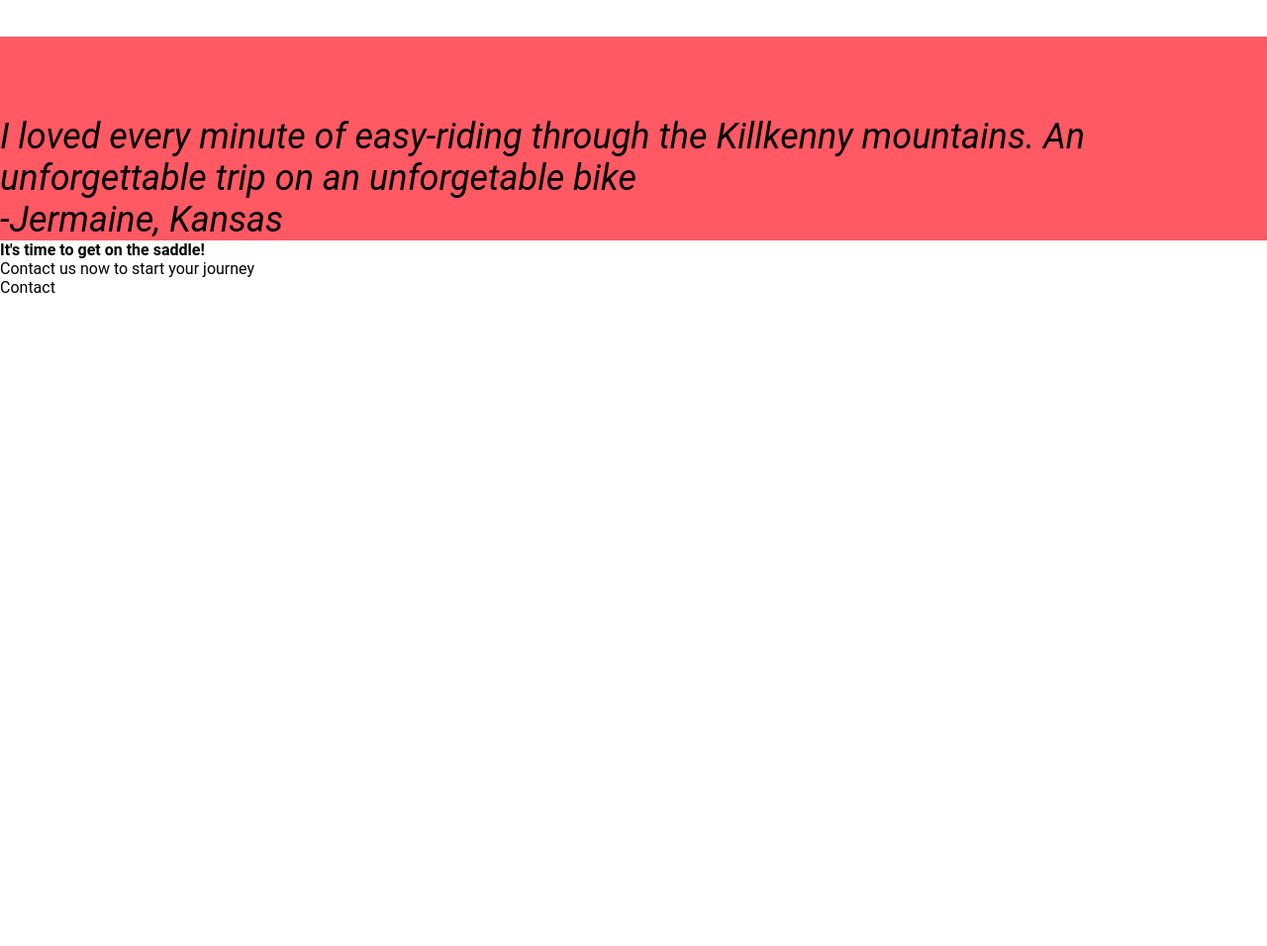
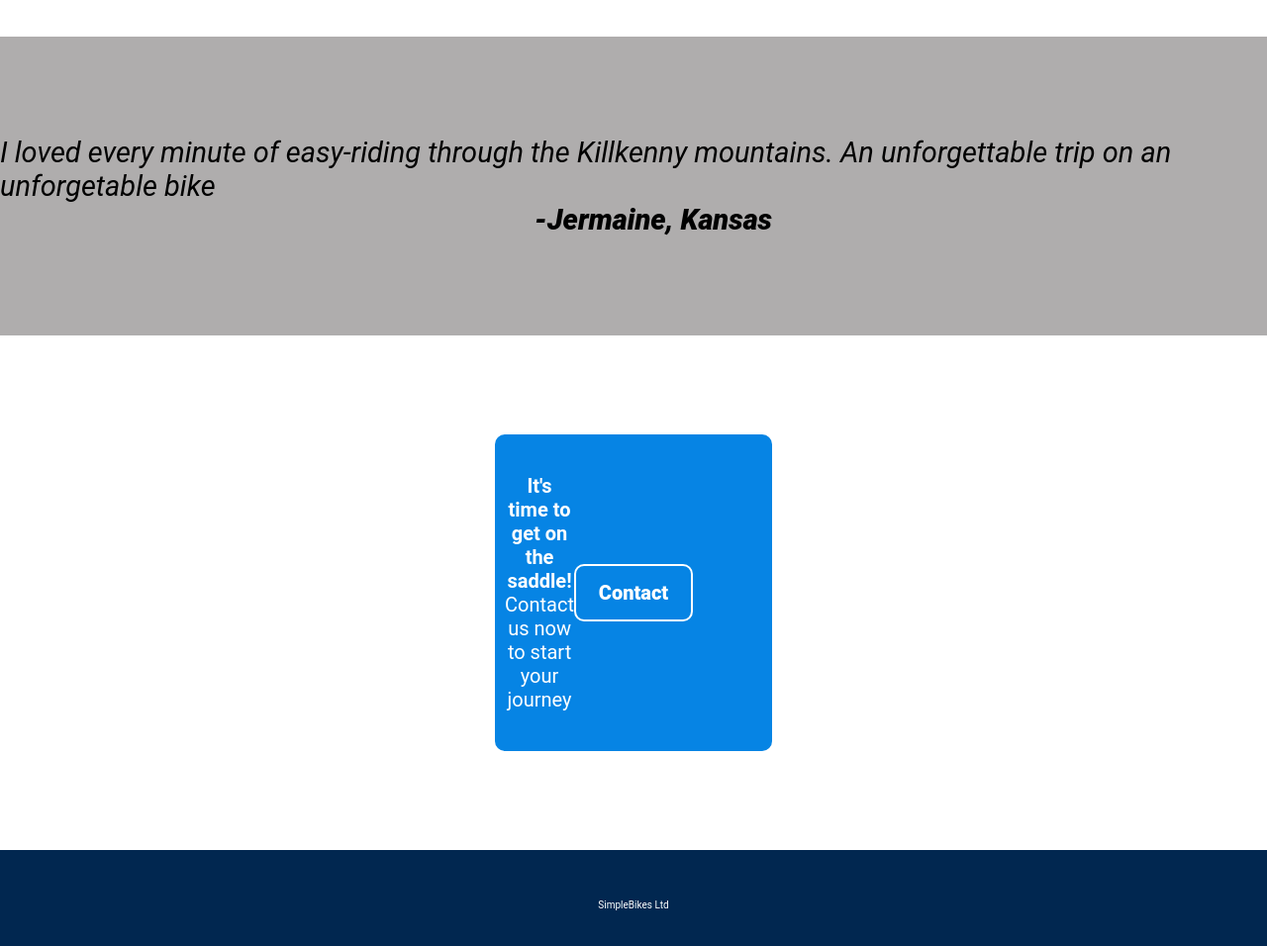
Before and after one commit to hillister/landing-page, a plain HTML site: page index.html in a window 1280 px wide. Shown: the part 1016-1972 px from the top of the page at 99% size. Before the commit the page ends 1316 px from the top, so only its background shows below. Drawn offline with Linux system fonts and the light colour scheme.

Commit message:
Added css to contact box and added footer

```diff
--- a/index.html
+++ b/index.html
@@ -23,7 +23,7 @@
         <ul class="awesome">
             <li><p id="line1">Our bikes are AWESOME!</p></li>
             <li><p id="line2">Affordable bikes of great quality. The adventure awaits...</p></li>
-            <li><button type="button">RENT</button></li>
+            <li><button type="button" id="button1">RENT</button></li>
         </ul>
         <img src="images/firstbike.avif">
     </div>
@@ -55,18 +55,20 @@
     </div>
 
     <div class="third-part">
-        <p>I loved every minute of easy-riding through the Killkenny mountains. An unforgettable trip on an unforgetable bike</p>
-        <p>-Jermaine, Kansas</p>
+        <p class="top">I loved every minute of easy-riding through the Killkenny mountains. An unforgettable trip on an unforgetable bike</p>
+        <p class="bottom">-Jermaine, Kansas</p>
     </div>
 
     <div class="fourth-part">
-        <h4>It's time to get on the saddle!</h4>
-        <p>Contact us now to start your journey</p>
-        <p>Contact</p>
+        <ul class="contact-text">
+            <li><h4>It's time to get on the saddle!</h4></li>
+            <li><p>Contact us now to start your journey</p></li>
+        </ul>
+        <button type="button" id="button2">Contact</button>
     </div>
 
     <div class="footer">
-
+        <p>SimpleBikes Ltd</p>
     </div>
 </body>
 </html>
--- a/style.css
+++ b/style.css
@@ -9,7 +9,7 @@ header li {
     list-style: none;
     display: inline-block;
     padding: 0 40px;
-    font-size: 18px;
+    font-size: 20px;
 
 }
 
@@ -75,9 +75,9 @@ li {
     margin-top: 20px;
 }
 
-button {
+#button1 {
     color: #ffff;
-    background-color: #35A7ff;
+    background-color: #0684e4;
     font-size: 18px;
     border:none;
     border-radius:10px;
@@ -87,7 +87,7 @@ button {
     margin-top: 20px;
 }
 
-button:hover {
+#button1:hover {
     background-color: #adcfe9;
     cursor: pointer;
 }
@@ -125,13 +125,74 @@ button:hover {
 
 /* third*/
 .third-part {
-    padding-top: 80px;
-    background-color: #ff5964;
+    padding-top: 100px;
+    background-color: #afadad;
     display: flex;
     flex-direction: column;
+    align-items: center;
+    padding-bottom: 100px;
 }
 
 .third-part p {
-    font-size: 36px;
+    font-size: 29px;
     font-style: italic;
 }
+
+
+
+
+.bottom {
+    font-weight: 800;
+    align-self: flex-end;
+    padding-right: 500px;
+}
+
+/* fourth*/
+.fourth-part {
+    background-color: #0684e4;
+    margin-left: 500px;
+    margin-right: 500px;
+    margin-top: 100px;
+    margin-bottom: 100px;
+    font-size: 20px;
+    border-radius: 10px;
+    color: #ffff;
+    display: flex;
+    justify-content: flex-end;
+    align-items: center;
+    padding: 40px;
+    padding-left: 80px;
+    padding-right: 80px;
+
+}
+
+#button2 {
+    color: #ffff;
+    background-color: #0684e4;
+    border-color: #ffff;
+    border-radius:10px;
+    border-style: solid;
+    font-size: 20px;
+    font-weight: 800;
+    padding:15px;
+    min-height:30px;
+    min-width: 120px;
+}
+
+#button2:hover {
+    background-color: #adcfe9;
+    cursor: pointer;
+}
+
+.contact-text {
+    margin-right: auto;
+    text-align: center;
+}
+/*footer*/
+.footer {
+    font-size: 10px;
+    color: #ffff;
+    background-color: #012750;
+    padding: 50px;
+    text-align: center;
+}
```
